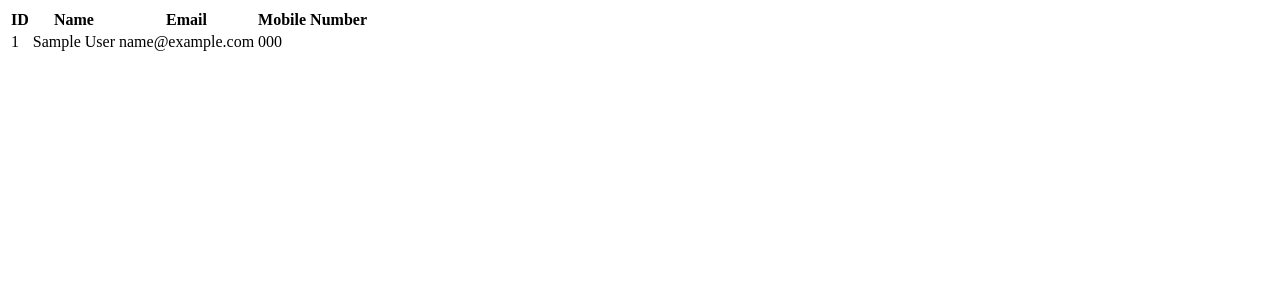
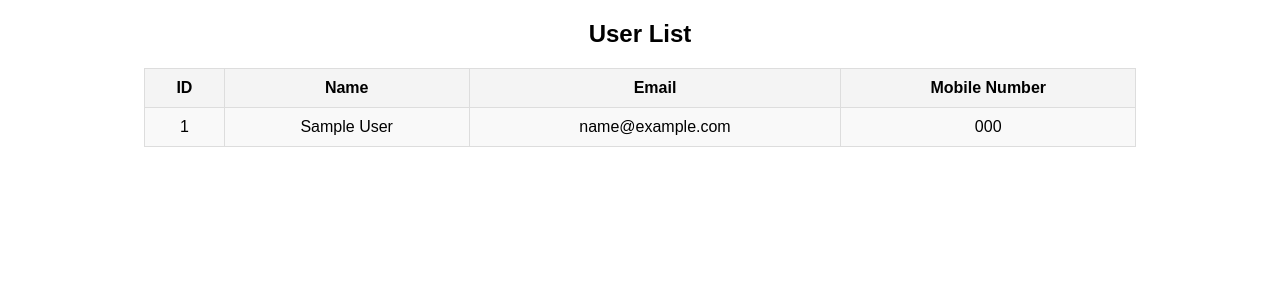
Before and after one commit to govindarana707/riddhi_siddhi, a PHP site: page /display.php in a window 1280 px wide. Shown: the top 300 px of the page. Run offline with PHP 8.4, Linux system fonts and the light colour scheme; tables that the repository leaves empty or names only in its code hold one stand-in row (values such as "Sample post").

Commit message:
Solve error of table

```diff
--- a/task1/display.php
+++ b/task1/display.php
@@ -3,37 +3,66 @@ include('database.php');
 
 $sql = "SELECT * FROM users";
 $result = mysqli_query($conn, $sql);
-
-if (mysqli_num_rows($result) > 0) {
-    while ($row = mysqli_fetch_assoc($result)) {
 ?>
 <!DOCTYPE html>
 <html lang="en">
 <head>
     <meta charset="UTF-8">
     <meta name="viewport" content="width=device-width, initial-scale=1.0">
-            <title>Document</title>
+    <title>Display</title>
+    <style>
+        body {
+            font-family: Arial, sans-serif;
+            text-align: center;
+            margin: 20px;
+        }
+        table {
+            width: 80%;
+            margin: 0 auto;
+            border-collapse: collapse;
+        }
+        th, td {
+            border: 1px solid #ddd;
+            padding: 10px;
+        }
+        th {
+            background-color: #f4f4f4;
+        }
+        tr:nth-child(even) {
+            background-color: #f9f9f9;
+        }
+        tr:hover {
+            background-color: #f1f1f1;
+        }
+    </style>
 </head>
 <body>
+
+<h2>User List</h2>
+
+<?php if (mysqli_num_rows($result) > 0) { ?>
     <table>
+        <tr>
             <th>ID</th>
             <th>Name</th>
             <th>Email</th>
             <th>Mobile Number</th>
+        </tr>
+        <?php while ($row = mysqli_fetch_assoc($result)) { ?>
             <tr>
-                    <td><?php echo$row["id"]?></td>
-                    <td><?php echo$row["name"]?></td>
-                    <td><?php echo$row["email"]?></td>
-                    <td><?php echo$row["phone"]?></td>
+                <td><?php echo $row["id"]; ?></td>
+                <td><?php echo $row["name"]; ?></td>
+                <td><?php echo $row["email"]; ?></td>
+                <td><?php echo $row["phone"]; ?></td>
             </tr>
+        <?php } ?>
     </table>
+<?php } else {
+    echo "<p>No results found.</p>";
+} ?>
+
+<?php mysqli_close($conn);
+ ?>
+
 </body>
 </html>
-<?php
-    }
-} else {
-    echo "0 results";
-}
-
-mysqli_close($conn); // Close the database connection
-?>
```
Lines whose indentation alone changed are shown as unchanged.
